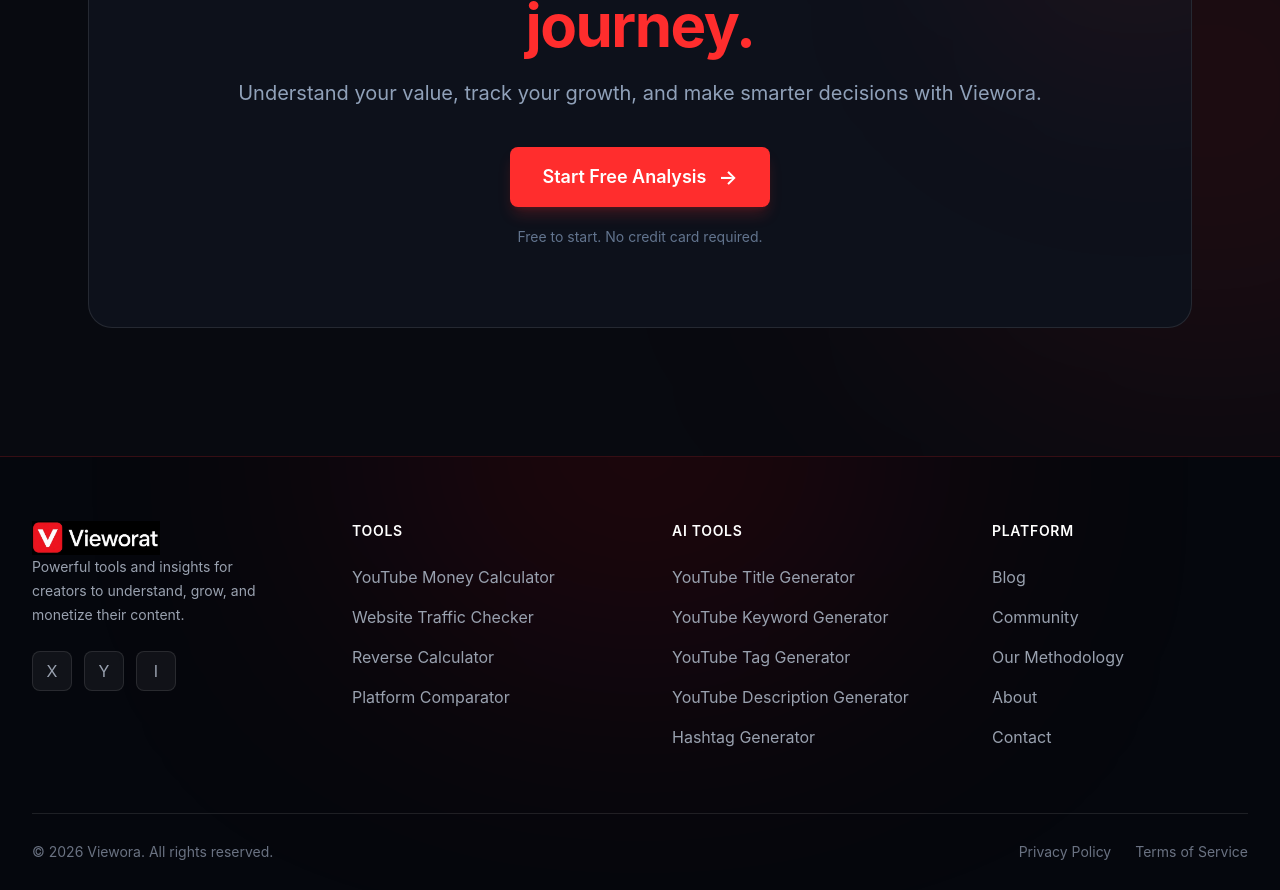
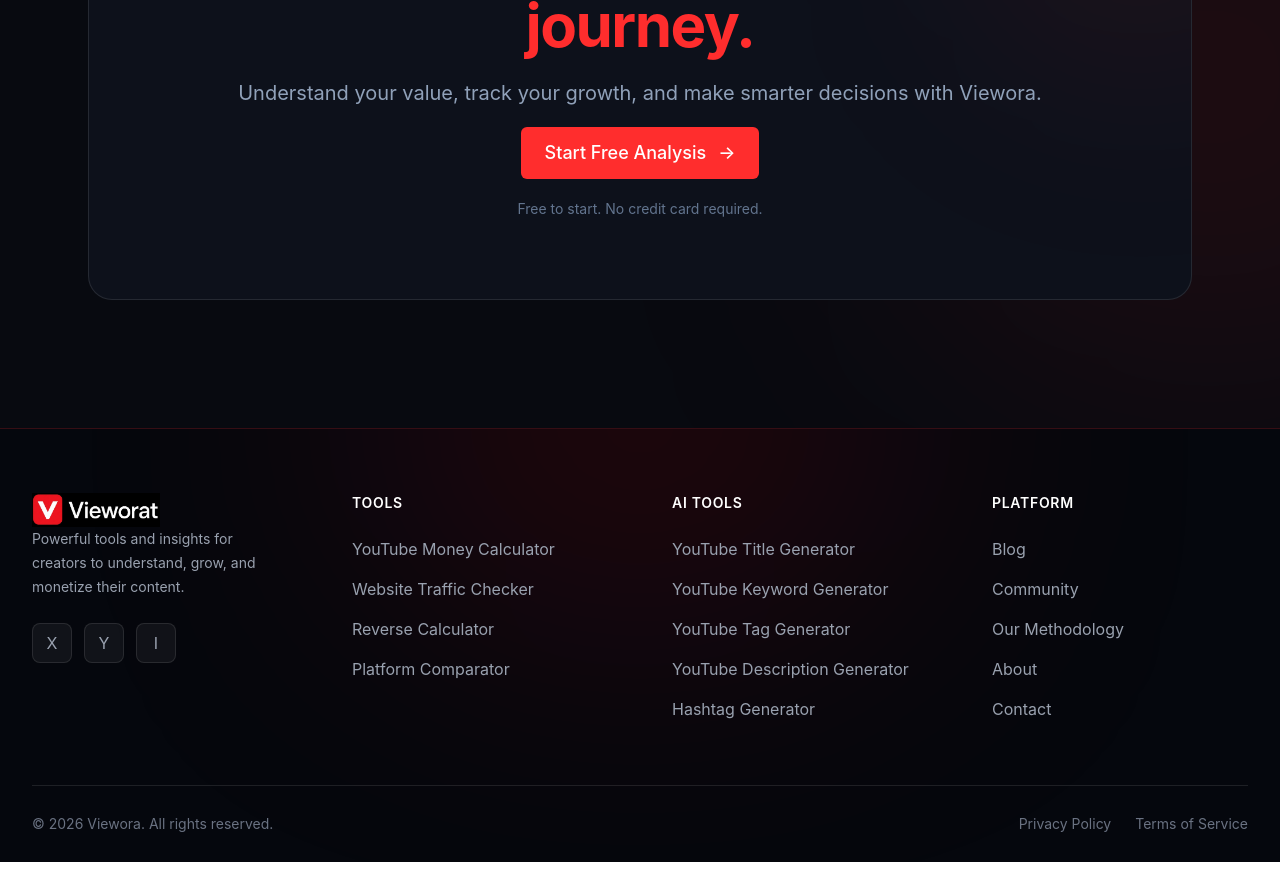
Before and after one commit to Ramim597/vieworat, a React (Vite) app: page / in a window 1280 px wide. Shown: the part 3040-3930 px from the top of the page. After the commit the page ends 3902 px from the top, so only its background shows below. Built offline with nearby package versions, Linux system fonts and the light colour scheme.

Commit message:
add animation to buton icon

```diff
--- a/src/components/Footer.jsx
+++ b/src/components/Footer.jsx
@@ -1,4 +1,5 @@
 import logo from "../assets/logo.jpg";
+import { Link } from "react-router-dom";
 function Footer() {
   return (
     <footer className="relative overflow-hidden bg-[#05070d] border-t border-red-500/20">
@@ -50,12 +51,12 @@
 
             <ul className="space-y-4">
               <li>
-                <a
-                  href="#"
+                <Link
+                  to="youtube-money-calculator"
                   className="text-gray-400 hover:text-red-500 transition"
                 >
                   YouTube Money Calculator
-                </a>
+                </Link>
               </li>
 
               <li>
--- a/src/pages/FinalCTA.tsx
+++ b/src/pages/FinalCTA.tsx
@@ -71,30 +71,12 @@
               smarter decisions with Viewora.
             </p>
 
-            <button className="
-              mt-10
-              inline-flex
-              items-center
-              gap-3
-              rounded-lg
-              bg-primary
-              px-8
-              py-4
-              text-lg
-              font-semibold
-              text-white
-              shadow-lg
-              shadow-primary/20
-              transition-all
-              duration-300
-              hover:bg-primary/90
-              cursor-pointer
-              hover:shadow-primary/30
-            ">
-              Start Free Analysis
-              <span className="text-xl">→</span>
+            <button className="mt-5 cursor-pointer group inline-flex items-center justify-center gap-3 rounded-md bg-primary px-6 py-3 text-lg font-medium text-white transition-all duration-300 hover:bg-primary/90 hover:shadow-lg hover:shadow-primary/20">
+             Start Free Analysis
+              <span className="inline-block transition-transform duration-300 group-hover:translate-x-1.5">
+                →
+              </span>
             </button>
-
             <p className="mt-5 text-sm text-slate-500">
               Free to start. No credit card required.
             </p>
--- a/src/pages/YouTubeMoneyCalculator.tsx
+++ b/src/pages/YouTubeMoneyCalculator.tsx
@@ -4,7 +4,7 @@
 
 function YouTubeMoneyCalculator() {
   return (
-    <>
+    <div className="mt-26 mb-25">
       <title>youtube-money-calculator</title>
 
       {/* toll bar */}
@@ -65,7 +65,7 @@
           </div>
         </div>
      </div>
-    </>
+    </div>
   )
 }
 
```
